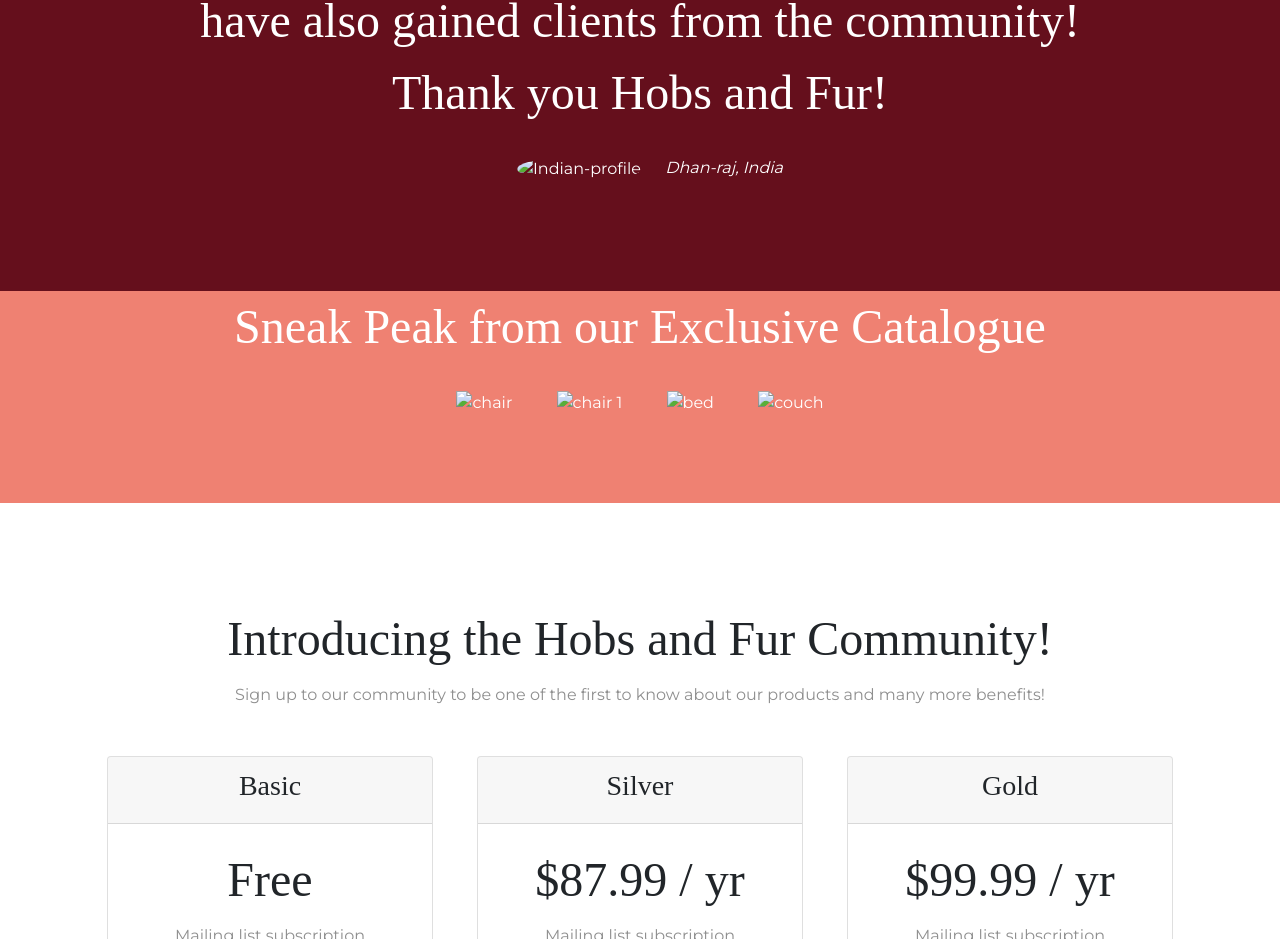
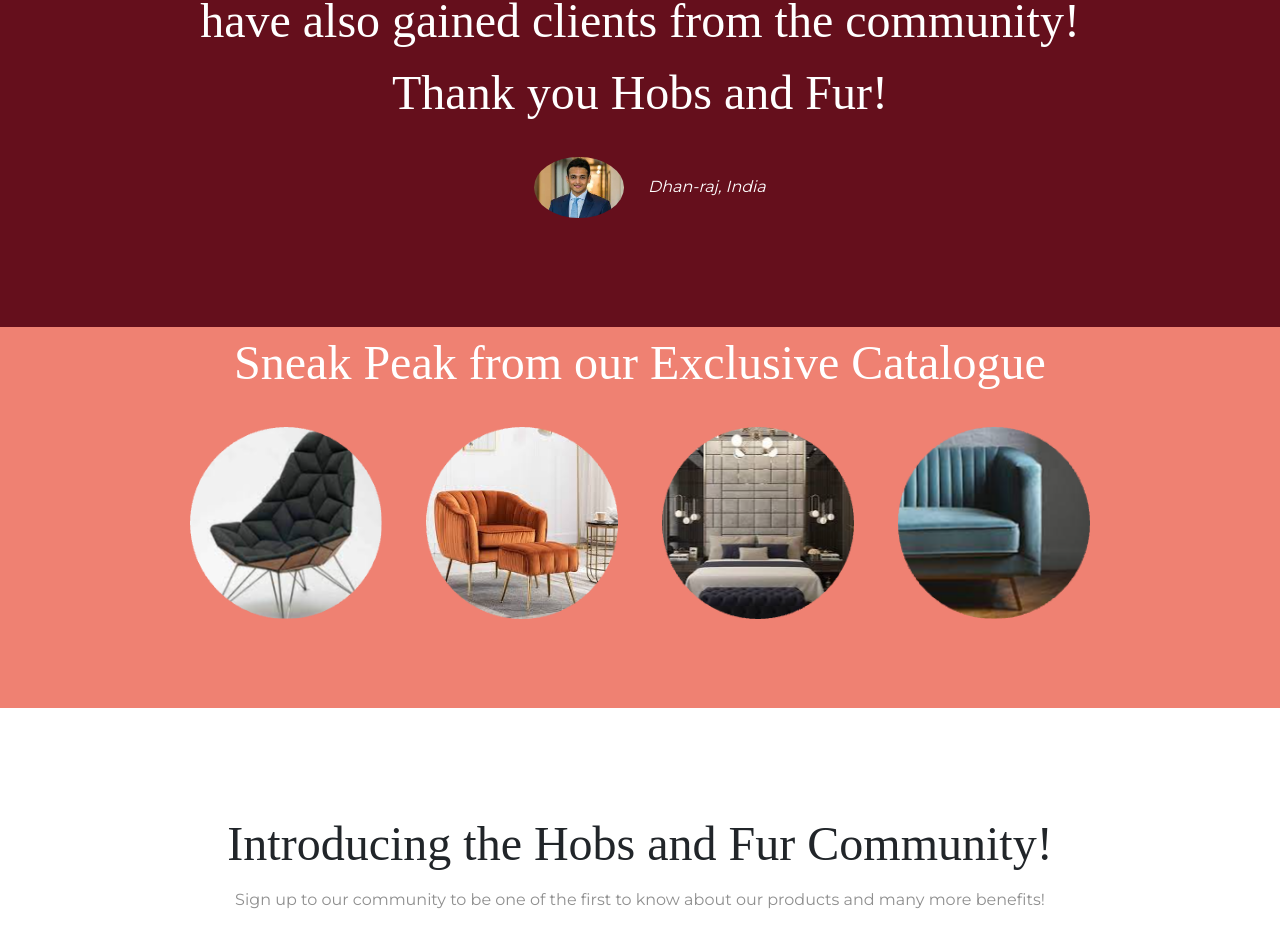
Before and after one commit to pelumif/HobsandFur, a plain HTML site: page index.html in a window 1280 px wide. Shown: the part 1642-2581 px from the top of the page. Drawn offline with nearby package versions, Linux system fonts and the light colour scheme; files that its build step writes are made by us from their sources.

Commit message:
Update index.html

```diff
--- a/index.html
+++ b/index.html
@@ -67,7 +67,7 @@
         </div>
 
         <div class="col-lg-6">
-          <img class="title-image" src="images/Hobs and Fur Logo.-modified.png" alt="Hobs and fur-logo">
+          <img class="title-image" src="Hobs and Fur Logo.-modified.png" alt="Hobs and fur-logo">
         </div>
 
       </div>
@@ -116,12 +116,12 @@
       <div class="carousel-inner">
         <div class="carousel-item active container-fluid">
           <h2 class="testimonial-text">I am a business owner who just moved into a new building. I got all my furniture from Hobs and Fur! High quality at a truly affordable price!!! I highly recommend! I have also gained clients from the community! Thank you Hobs and Fur!</h2>
-          <img class="testimonial-image" src="images/india man.jpeg" alt="Indian-profile">
+          <img class="testimonial-image" src="india man.jpeg" alt="Indian-profile">
           <em>Dhan-raj, India</em>
         </div>
         <div class="carousel-item container-fluid">
           <h2 class="testimonial-text"> I'm so grateful for this community! I met a business owner on the app who offered me a job! Thank you Hobs and Fur! The furniture making company with a heart for business community!</h2>
-          <img class="testimonial-image" src="images/british man.jpeg" alt="British-profile">
+          <img class="testimonial-image" src="british man.jpeg" alt="British-profile">
           <em>Paul, United Kingdom</em>
         </div>
       </div>
@@ -140,10 +140,10 @@
 
   <section class="colored-section" id="press">
     <h2 class="section-heading">Sneak Peak from our Exclusive Catalogue</h2>
-    <img class="press-logo" src="images/chair-modified.png" alt="chair">
-    <img class="press-logo" src="images/chair 1-modified.png" alt="chair 1">
-    <img class="press-logo" src="images/bed-modified.png" alt="bed">
-    <img class="press-logo" src="images/couch-modified.png" alt="couch">
+    <img class="press-logo" src="chair-modified.png" alt="chair">
+    <img class="press-logo" src="chair 1-modified.png" alt="chair 1">
+    <img class="press-logo" src="bed-modified.png" alt="bed">
+    <img class="press-logo" src="couch-modified.png" alt="couch">
 
   </section>
 
```
